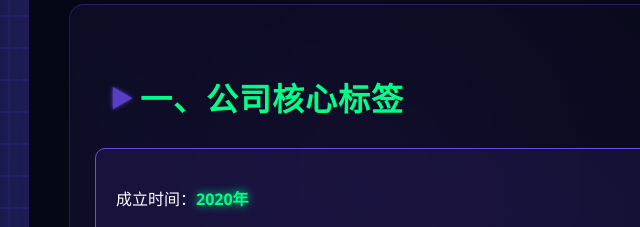
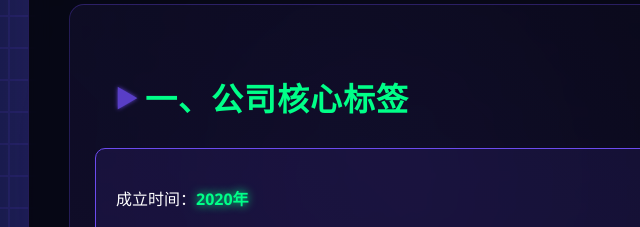
Before and after one commit to andychen2win/BP, a plain HTML site: page index.html in a window 1280 px wide. Shown: the part 233-460 px from the top of the page, 0-640 px from the left. Drawn offline with Linux system fonts and the light colour scheme; a web font is replaced by a local one.

Commit message:
Update index.html

```diff
--- a/index.html
+++ b/index.html
@@ -93,7 +93,7 @@
             font-size: 2em;
             margin: 40px 0 20px;
             position: relative;
-            padding-left: 45px;  /* 增加左侧间距 */
+            padding-left: 50px;  /* 增加左侧间距 */
             letter-spacing: 1px; /* 增加字间距 */
         }
 
@@ -101,7 +101,7 @@
             content: "▶";
             color: var(--cyber);
             position: absolute;
-            left: 15px;         /* 向右移动 */
+            left: 20px;         /* 向右移动 */
             top: 50%;
             transform: translateY(-50%); /* 垂直居中 */
             font-size: 0.7em;   /* 缩小尺寸 */
```
